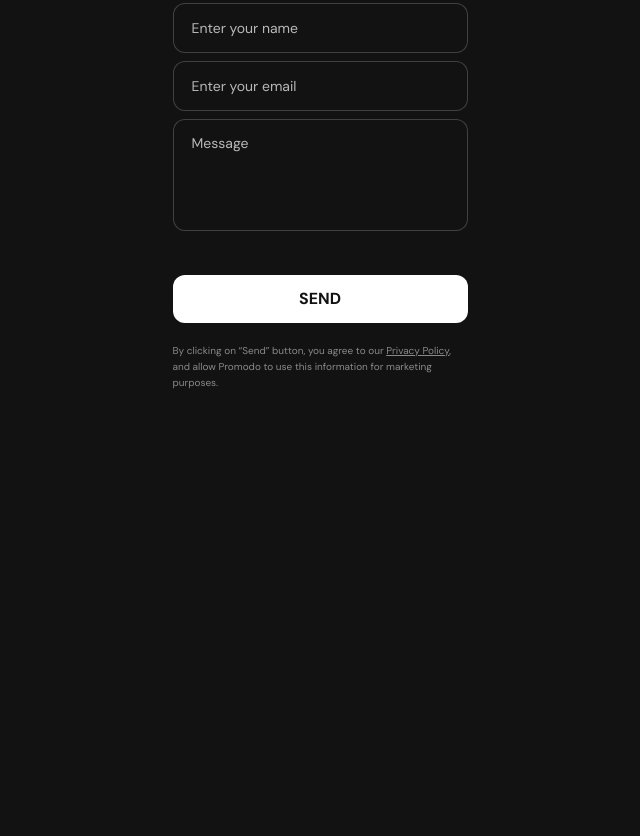
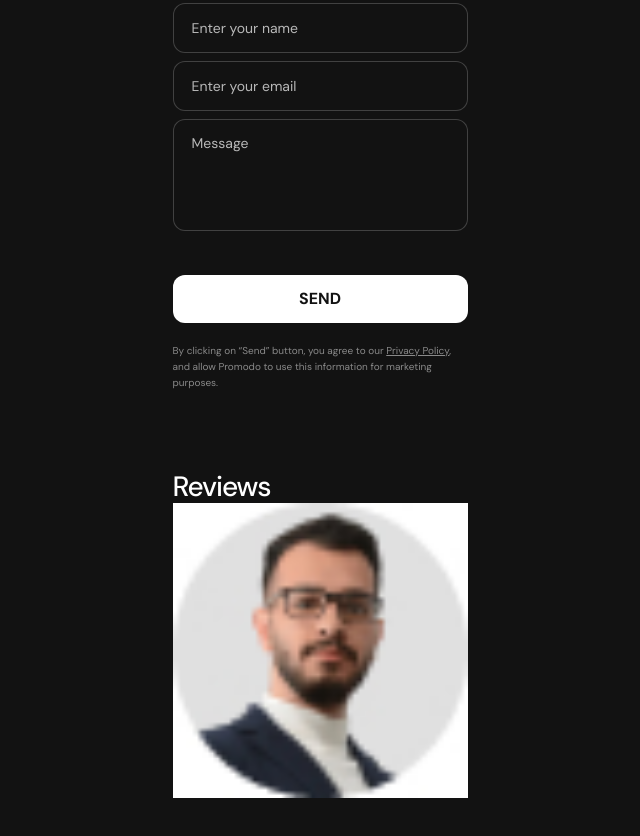
Before and after one commit to kostak94/goit-focus-frame2.0, a plain HTML site: page index.html in a window 1280 px wide. Shown: the part 4737-5573 px from the top of the page, without its empty margins (320-960 px from the left). Before the commit the page ends 5288 px from the top, so only its background shows below. Drawn offline with nearby package versions, Linux system fonts and the light colour scheme.

Commit message:
sign-up-fix

```diff
--- a/css/styles.css
+++ b/css/styles.css
@@ -450,7 +450,7 @@ img {
   border: none;
   padding: 14px 0;
   margin-bottom: 20px;
-  transition: background-color, color 250ms cubic-bezier(0.4, 0, 0.2, 1);
+  transition: background-color 250ms cubic-bezier(0.4, 0, 0.2, 1), color 250ms cubic-bezier(0.4, 0, 0.2, 1);
 }
 .sign-up-btn:hover, .sign-up-btn:focus, .sign-up-btn:active{
   background-color: #1d1d1d;
@@ -471,3 +471,12 @@ img {
   line-height: 16px;
   text-decoration-line: underline;
 }
+
+/* Reviews */
+
+.reviews-title{
+font-size: 28px;
+font-weight: 500;
+line-height: 32px; /* 114.286% */
+letter-spacing: -1.12px;
+}
--- a/index.html
+++ b/index.html
@@ -365,7 +365,19 @@
         </div>
       </section>
       <section class="section reviews">
-        <div class="container"></div>
+        <div class="container reviews">
+          <h2 class="reviews-title">Reviews</h2>
+          <ul class="reviews-list">
+            <li class="review-item">
+              <div class="reviewer-container">
+                <div class="reviewer-photo">
+                  <img src="./images/reviewer1.jpg" alt="">
+                </div>
+                <div class="reviewer-info"></div>
+              </div>
+            </li>
+          </ul>
+        </div>
       </section>
     </main>
     <footer class="section footer">
```
